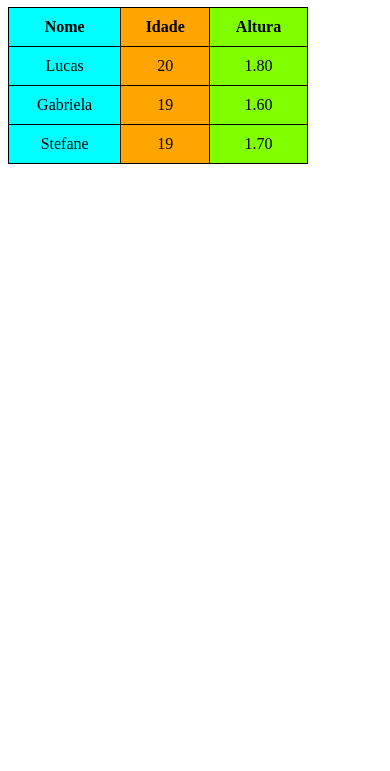
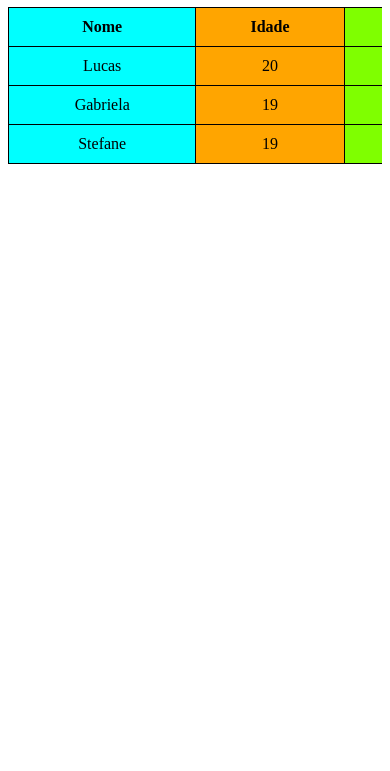
Before and after one commit to lucasoficialph/HTML_e_CSS, a plain HTML site: page HTML/EXERCÍCIOS/013 - Tabelas/tabela04.html in a window 390 px wide. Shown: the part 73-844 px from the top of the page. Drawn offline with Linux system fonts and the light colour scheme.

Commit message:
tabela responsiva com overflow auto

```diff
--- a/HTML/EXERCÍCIOS/013 - Tabelas/tabela04.html
+++ b/HTML/EXERCÍCIOS/013 - Tabelas/tabela04.html
@@ -8,7 +8,7 @@
 </head>
 <style>
     table {
-        width: 300px;
+        width: 500px;
         height: 150px;
         border-collapse: collapse;
         border: 1px solid black;
@@ -27,9 +27,13 @@
     .c3 {
         background-color: chartreuse;
     }
+    .tabela_resp {
+        overflow-x: auto;  /*Usando "overflow: auto" para deixar a tabela responsiva*/
+    }
 </style>
 <body>
     <h1>Usando Colgroup</h1>
+    <div class="tabela_resp">
         <table>
             <colgroup>  <!-- Usamos "colgroup" para personalizar as colunas  -->
                 <col class="c1">
@@ -57,5 +61,6 @@
                 <td>1.70</td>
             </tr>
         </table>
+    </div>
 </body>
 </html>
```
Lines whose indentation alone changed are shown as unchanged.
